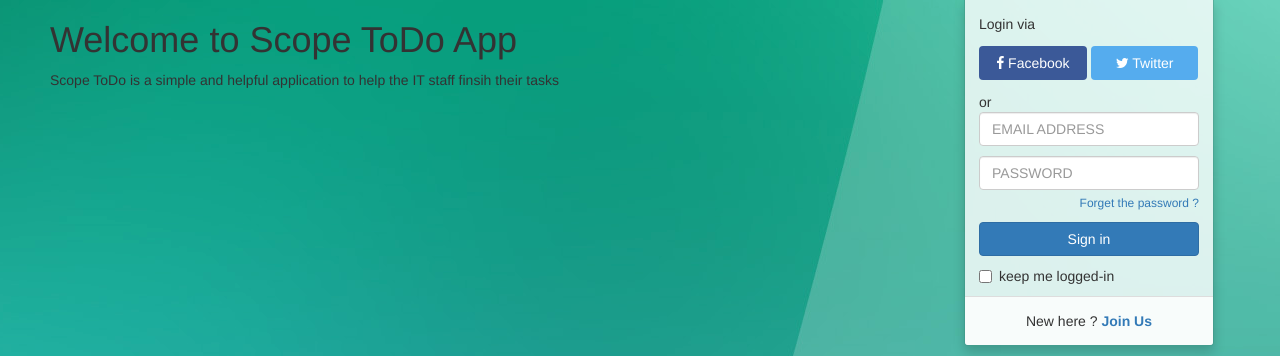
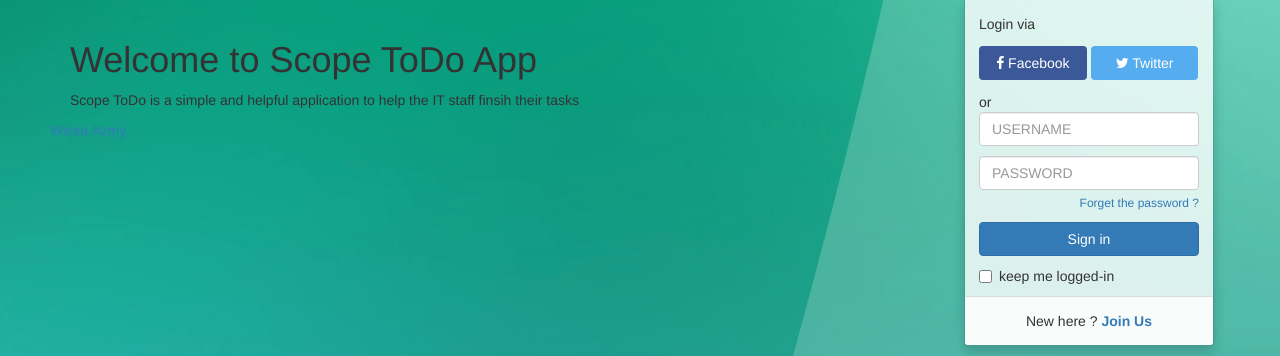
Before and after one commit to Wissa-Azmy/ToDo, a CodeIgniter app: page /ToDo/index.php/home/index in a window 1280 px wide, after a click on "Login". Shown: the part 102-458 px from the top of the page. Run offline with CodeIgniter, Linux system fonts and the light colour scheme; some libraries are stand-ins or nearby versions.

Commit message:
login method in both controller and Model added not tested yet

```diff
--- a/application/models/User.php
+++ b/application/models/User.php
@@ -17,7 +17,22 @@ class User extends CI_Model
 		];
 
 		$insert = $this->db->insert('users', $data);
-		// $return $insert;
+		return $insert;
+	}
 
+	public function login_user($username, $password){
+		$enc_password = md5($password);
+
+		//WHERE CLAUSES
+		$this->db->WHERE('username', $username);
+		$this->db->WHERE('password', $password);
+
+		$result = $this->db->get('users');
+
+		if($result->num_rows() == 1 ){
+			return $result->row(0)->id;
+		} else {
+			return false;
+		}
 	}
 }
--- a/application/views/home.php
+++ b/application/views/home.php
@@ -1,7 +1,18 @@
 <?php if($this->session->flashdata('registered')) : ?>
 	<p class="alert alert-dismissable alert-success"><?php echo $this->session->flashdata('registered'); ?></p>
+<?php endif; ?>
+<?php if($this->session->flashdata('login_success')) : ?>
+	<p class="alert alert-dismissable alert-success"><?php echo $this->session->flashdata('login_success'); ?></p>
+<?php endif; ?>
+<?php if($this->session->flashdata('login_failed')) : ?>
+	<p class="alert alert-dismissable alert-danger"><?php echo $this->session->flashdata('login_failed'); ?></p>
+<?php endif; ?>
+<div class="container">
+	<h1>Welcome to Scope ToDo App</h1>
+	<p>Scope ToDo is a simple and helpful application to help the IT staff finsih their tasks</p>
+</div>
 
 
-<?php endif; ?>
-<h1>Welcome to Scope ToDo App</h1>
-<p>Scope ToDo is a simple and helpful application to help the IT staff finsih their tasks</p>
+<div class="LI-profile-badge"  data-version="v1" data-size="medium" data-locale="en_US" data-type="vertical" data-theme="dark" data-vanity="wissa-azmy-b0a1a768">
+<a class="LI-simple-link" href='https://eg.linkedin.com/in/wissa-azmy-b0a1a768?trk=profile-badge'>Wissa Azmy</a>
+</div>
--- a/application/views/layouts/main.php
+++ b/application/views/layouts/main.php
@@ -10,7 +10,7 @@
 
 <script src="https://ajax.googleapis.com/ajax/libs/jquery/2.2.4/jquery.min.js"></script>
 <script src="http://localhost/ToDo/public/js/bootstrap.min.js"></script>
-
+<script type="text/javascript" src="https://platform.linkedin.com/badges/js/profile.js" async defer></script>
 <title>ToDo Task Manager</title>
 </head>
 
@@ -69,14 +69,15 @@
 									<a href="#" class="btn btn-tw"><i class="fa fa-twitter"></i> Twitter</a>
 								</div>
                                 or
-								 <form class="form" role="form" method="post" action="login" accept-charset="UTF-8" id="login-nav">
+								 <form class="form" role="form" method="post" action="users/login" accept-charset="UTF-8" id="login-nav">
+
 										<div class="form-group">
-											 <label class="sr-only" for="exampleInputEmail2">Email address</label>
-											 <input type="email" class="form-control" id="exampleInputEmail2" placeholder="Email address" required>
+											 <label class="sr-only" for="exampleInputEmail2">Username</label>
+											 <input type="text" name="username" class="form-control" id="exampleInputEmail2" placeholder="Username" required>
 										</div>
 										<div class="form-group">
 											 <label class="sr-only" for="exampleInputPassword2">Password</label>
-											 <input type="password" class="form-control" id="exampleInputPassword2" placeholder="Password" required>
+											 <input type="password" name="password" class="form-control" id="exampleInputPassword2" placeholder="Password" required>
                                              <div class="help-block text-right"><a href="">Forget the password ?</a></div>
 										</div>
 										<div class="form-group">
@@ -88,6 +89,7 @@
 											 </label>
 										</div>
 								 </form>
+
 							</div>
 							<div class="bottom text-center">
 								New here ? <a href="http://localhost/ToDo/index.php/users/register"><b>Join Us</b></a>
```
Also changed, not shown: application/controllers/Users.php (+7 -4 lines), application/views/users/login form.php (renamed from application/views/users/login.php), application/views/users/register_view.php (line endings or trailing spaces).
